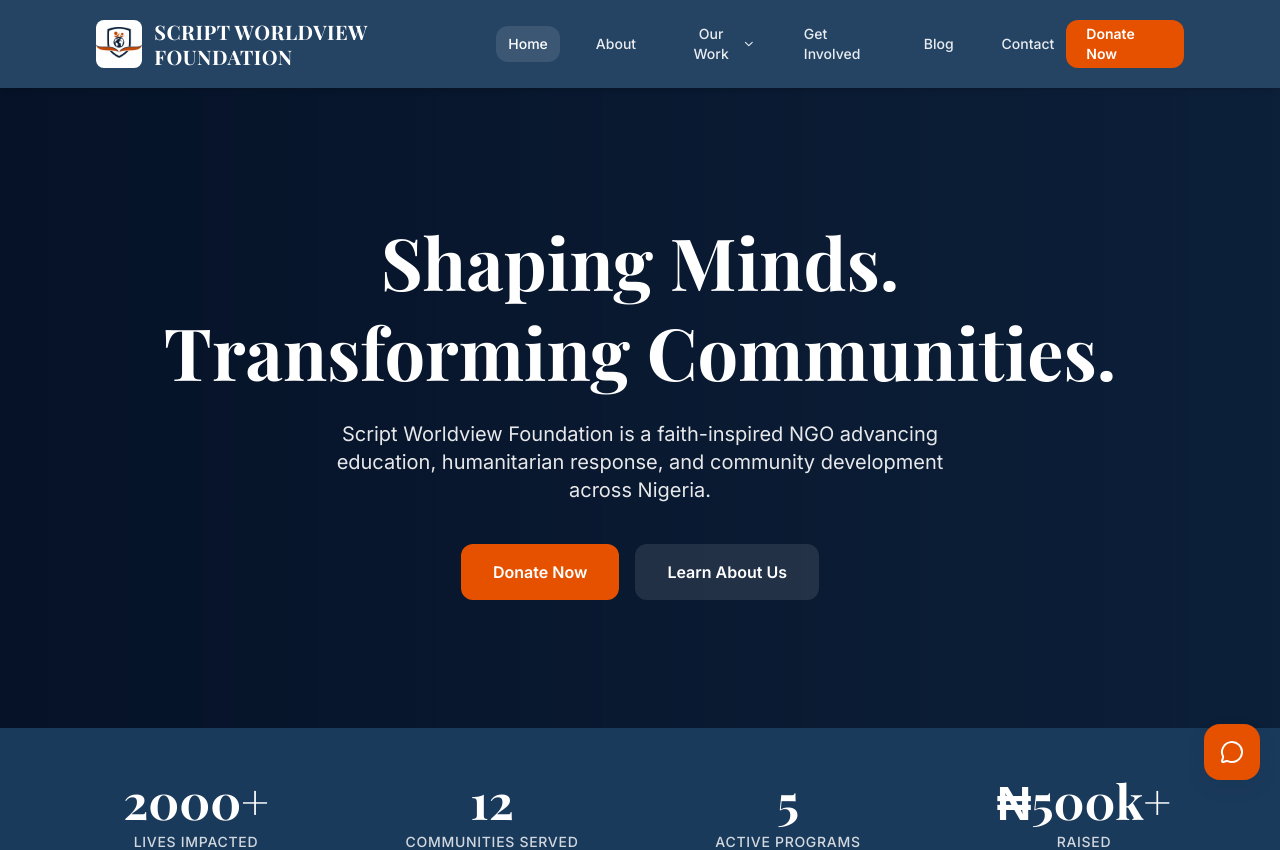
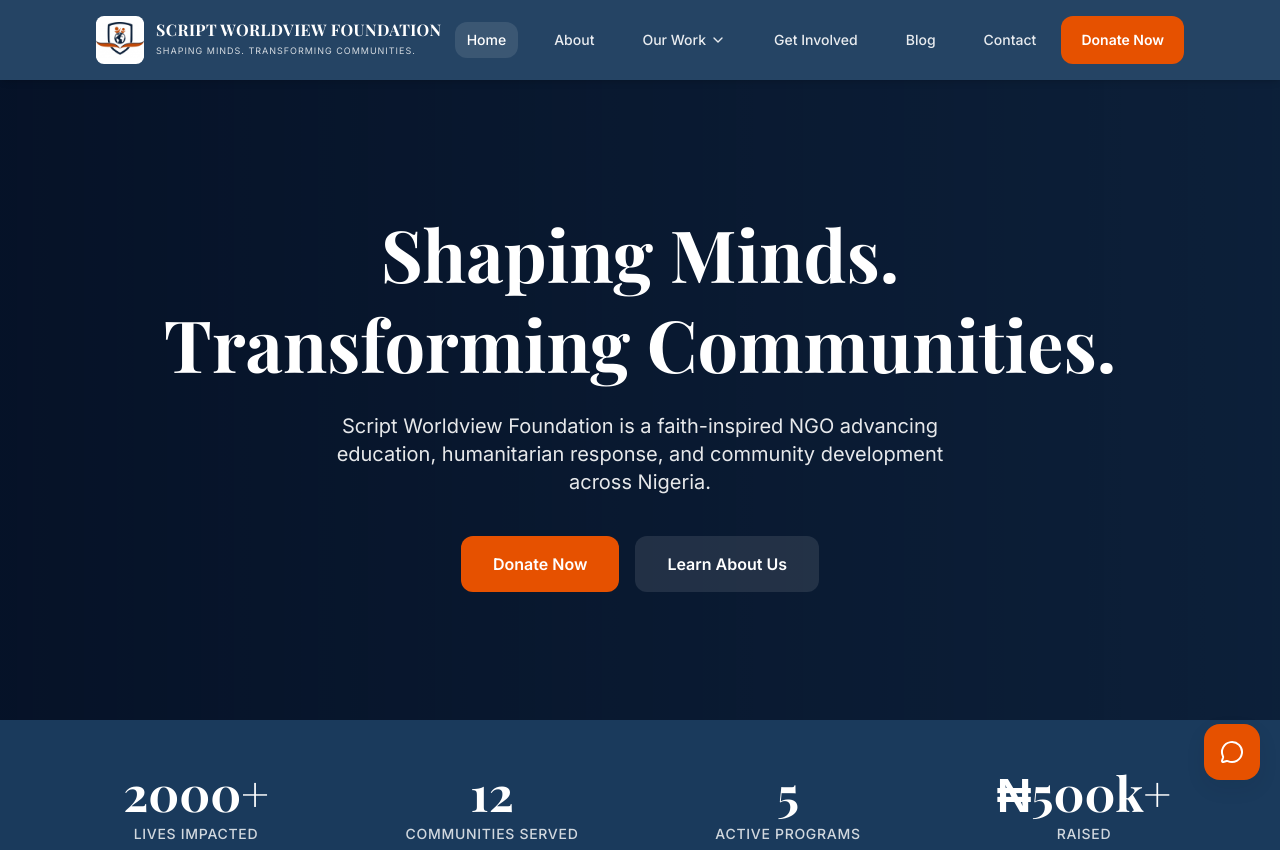
Before and after one commit to Inoternalsol/Script-worldview-foundation, a Next.js app: page / in a window 1280 px wide. Shown: the top 850 px of the page. Built offline with nearby package versions, Linux system fonts and the light colour scheme; a web font is replaced by a local one.

Commit message:
style: refine header logo text and tagline sizing

```diff
--- a/components/public/layout/Header.tsx
+++ b/components/public/layout/Header.tsx
@@ -70,9 +70,12 @@
               priority
             />
           </div>
-          <div className="hidden sm:block">
-            <div className="font-heading text-xl font-bold uppercase tracking-wide text-white leading-tight">
+          <div className="hidden sm:flex sm:flex-col justify-center">
+            <div className="font-heading text-base font-bold uppercase tracking-wide text-white whitespace-nowrap leading-none">
               Script Worldview Foundation
+            </div>
+            <div className="text-[9px] text-white/80 uppercase tracking-[0.11em] mt-1.5 whitespace-nowrap">
+              Shaping Minds. Transforming Communities.
             </div>
           </div>
         </Link>
```
